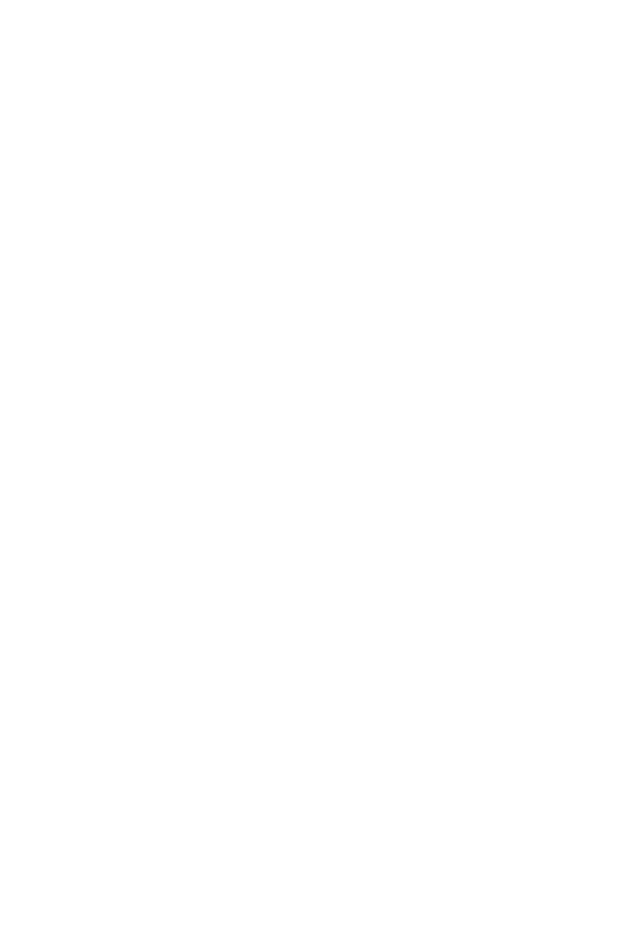
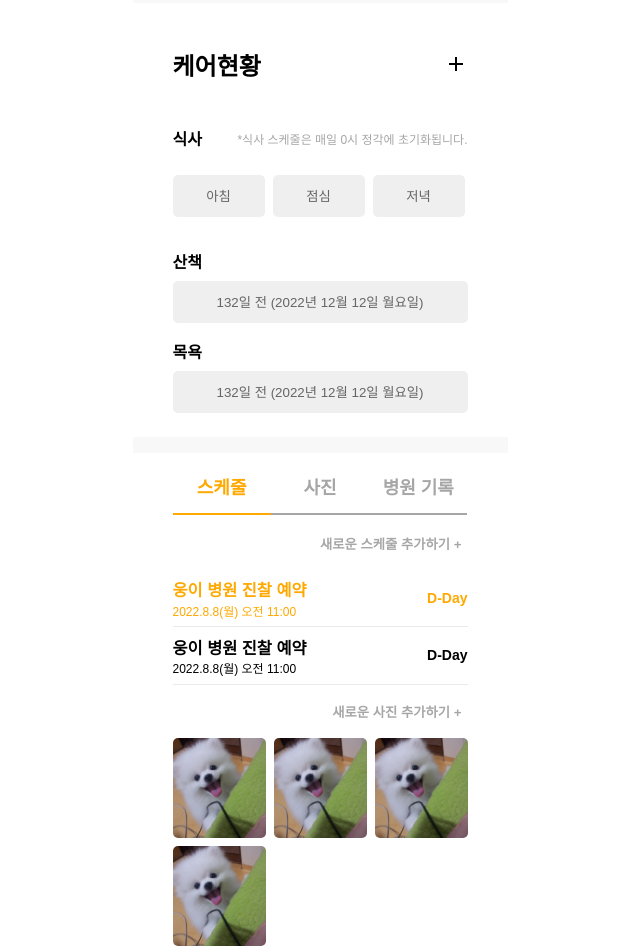
Before and after one commit to psychology50/fit-a-pet, a React (Create React App) app in the folder frontend/: page /PetProfile in a window 1280 px wide. Shown: the part 300-1248 px from the top of the page, without its empty margins (320-960 px from the left). Before the commit the page ends 800 px from the top, so only its background shows below. Built offline with nearby package versions, Linux system fonts and the light colour scheme; a web font is replaced by a local one.

Commit message:
PetProfile

```diff
--- a/frontend/src/Componets/Pet/PetInfo.js
+++ b/frontend/src/Componets/Pet/PetInfo.js
@@ -37,6 +37,8 @@
 
 const MyProfile=styled.div`
     /* width: 295px; */
+    margin-bottom: 16px;
+    padding: 24px 0;
     height: auto;
     background-color : #ffffff;
     /* background-color : #FFA800; */
--- a/frontend/src/Componets/Pet/PetList.js
+++ b/frontend/src/Componets/Pet/PetList.js
@@ -1,10 +1,100 @@
-import React from "react"
+import React from "react";
+import styled from 'styled-components';
+import plusBtn from '../../assets/PlusBtn.svg';
 
 function Petlist(){
     return(
-        <div>
-           펫 등록 후 화면
-        </div>
+        <PetlistWrap>
+            {/* 케어 현황 제목 및 +추가 */}
+            <div className="PetlistWrapTitlelist">
+                <h2 className="PetlistWrapTitle">케어현황</h2>
+                <img className="PetlistWrapBtn" src={plusBtn} alt="PetlistWrapBtn" />
+            </div>
+            {/* 식사 */}
+            <div className="PetlistMeal">
+                <div className="PetlistMealTitlelist">
+                    <strong className="PetlistMealTitle">식사</strong>
+                    <p>*식사 스케줄은 매일 0시 정각에 초기화됩니다.</p>
+                </div>
+                <ul className="PetlistMeallist">
+                    <li><input className="MealBtn morningBtn" value="아침" type="button" /></li>
+                    <li><input className="MealBtn LunchBtn" value="점심" type="button" /></li>
+                    <li><input className="MealBtn DinnerBtn" value="저녁" type="button" /></li>
+                </ul>
+            </div>
+            {/* 산책 */}
+            <div className="PetlistWalk">
+                <strong className="PetlistWalkTitle">산책</strong>
+                <input type="button" className="WalkBtn" value="132일 전 (2022년 12월 12일 월요일)" />
+            </div>
+            {/* 목욕 */}
+            <div className="PetlistBath">
+                <strong className="PetlistBathTitle">목욕</strong>
+                <input type="button" className="BathBtn" value="132일 전 (2022년 12월 12일 월요일)" />
+            </div>
+
+        </PetlistWrap>
     );
 }
 export default Petlist;
+
+const PetlistWrap=styled.div`
+    /* width: 295px; */
+    height:auto;
+    display:flex;
+    flex-direction: column;
+    gap: 16px;
+    padding: 24px 40px;
+    background-color: #fff;
+    .PetlistWrapTitlelist{
+        display:flex;
+        justify-content: space-between;
+        align-items: center;
+    }
+    .PetlistWrapBtn{
+        cursor: pointer;
+    }
+    .PetlistMeal{
+
+    }
+    .PetlistMealTitlelist{
+        display:flex;
+        justify-content: space-between;
+        align-items: center;
+    }
+    p{
+        font-size: 12px;
+        color: #A6A6A6;
+    }
+    .PetlistMeallist{
+        list-style: none;
+        display:flex;
+        width: 375px;
+        gap : 8px;
+        padding-left: 0;
+    }
+    .li{
+        width: 100%;
+    }
+    .MealBtn{
+        width: 92px;
+        height: 42px;
+        border: none;
+        border-radius: 5px;
+        cursor: pointer;
+        color : #656565;
+
+    }
+    .PetlistWalk{
+    }
+    .WalkBtn, .BathBtn{
+        width: 100%;
+        height: 42px;
+        border: none;
+        border-radius: 5px;
+        cursor: pointer;
+        margin-top: 8px;
+        color : #656565;
+    }
+
+`;
--- /dev/null
+++ b/frontend/src/Componets/Pet/PetProfileTap.js
@@ -0,0 +1,180 @@
+import React from "react";
+import styled from 'styled-components';
+import RandomPic from '../../assets/RandomPic.png';
+
+function PetProfileTap(){
+    return(
+        <PetTapContainer>
+            {/* this is Tap  */}
+            <PetTapList>
+                 <ul>
+                    <li className='scheduleClicked'>스케줄</li>
+                    <li>사진</li>
+                    <li>병원 기록</li>
+                 </ul>
+            </PetTapList>
+            {/* This is Contents   */}
+            {/* when u taped PetSchedule */}
+            <PetTapSchedule>
+                <PetTapAddBtn>
+                    <input type="button" className="PetTapAddBtn" value="새로운 스케줄 추가하기 +" />
+                </PetTapAddBtn>
+                <ul className="PetTapScheduleContents">
+                    <li className="PetTapScheduleList PetTapScheduleListclicked">
+                        <div className="PetTapScheduleInfo">
+                            <h3>웅이 병원 진찰 예약</h3>
+                            <p>2022.8.8(월) 오전 11:00</p>
+                        </div>
+                        <strong>D-Day</strong>
+                    </li>
+                    <li className="PetTapScheduleList">
+                        <div className="PetTapScheduleInfo">
+                            <h3>웅이 병원 진찰 예약</h3>
+                            <p>2022.8.8(월) 오전 11:00</p>
+                        </div>
+                        <strong>D-Day</strong>
+                    </li>
+                </ul>
+
+            </PetTapSchedule>
+            {/* when u taped PetPictures  */}
+            <PetTapPicture>
+                <PetTapAddBtn>
+                    <input type="button" className="PetTapAddBtn" value="새로운 사진 추가하기 +" />
+                </PetTapAddBtn>
+                <div className="PetTapPuctureGrid">
+                    {/* here coming ur pet random pictures */}
+                    <img className="GridPicture" src={RandomPic} alt="GridPicture" />
+                    <img className="GridPicture" src={RandomPic} alt="GridPicture" />
+                    <img className="GridPicture" src={RandomPic} alt="GridPicture" />
+                    <img className="GridPicture" src={RandomPic} alt="GridPicture" />
+                </div>
+            </PetTapPicture>
+            {/* when u taped PetPrescription */}
+            <PetTapPrescription>
+                <PetTapAddBtn>
+                    <input type="button" className="PetTapAddBtn" value="새로운 병원 기록 추가하기 +" />
+                </PetTapAddBtn>
+                {/* coming Pet Prescription info here  */}
+                <div className="PetPrescriptionContents">
+                    <h3>웅이 병원 진찰 결과</h3>
+                    <p className="PetPrescriptionDate">
+                        2021.12.12
+                        </p>
+                    <p className="PetPrescriptionLocation">
+                        다람병원
+                    </p>
+                    <p className="PetPrescriptionComm">
+                        웅이가 진짜 귀엽다는 진단이 나왔다... 설마해서 병원갔는데 의사소견으로 직접 들으니까 너무 충격적이다. 의사쌤이 앞으로 웅이가 귀찮아할지도 모른다는데, 내가 어떻게 해줘야할지 막막하진 않고 웅이 귀여워
+                    </p>
+                </div>
+                <div className="PetPrescriptionContents">
+                    <h3>웅이 병원 진찰 결과</h3>
+                    <p className="PetPrescriptionDate">
+                        2021.12.12
+                        </p>
+                    <p className="PetPrescriptionLocation">
+                        다람병원
+                    </p>
+                    <p className="PetPrescriptionComm">
+                        웅이가 진짜 귀엽다는 진단이 나왔다... 설마해서 병원갔는데 의사소견으로 직접 들으니까 너무 충격적이다. 의사쌤이 앞으로 웅이가 귀찮아할지도 모른다는데, 내가 어떻게 해줘야할지 막막하진 않고 웅이 귀여워
+                    </p>
+                </div>
+            </PetTapPrescription>
+        </PetTapContainer>
+    );
+}
+export default PetProfileTap;
+
+const PetTapContainer=styled.div`
+    padding: 2px 40px;
+    margin: 16px 0;
+    background-color: #fff;
+
+`;
+const PetTapList=styled.div`
+    ul{
+        display: flex;
+        justify-content: space-around;
+        align-items: center;
+        list-style: none;
+        padding-left: 0;
+        font-size: 18px;
+        font-weight: 700;
+    }
+    li{
+        color : #A6A6A6;
+        height: 40px;
+        width: 100%;
+        text-align:center;
+        border-bottom: 2px solid #A6A6A6;
+        cursor: pointer;
+    }
+    /* this is when schedule is clicked */
+    .scheduleClicked{
+        color : #FFA800;
+        border-bottom: 2px solid #FFA800;
+
+    }
+`;
+// this is integrated AddBtn+
+const PetTapAddBtn=styled.div`
+    .PetTapAddBtn{
+        width: 100%;
+        border: none;
+        background-color: transparent;
+        color: #A6A6A6;
+        font-weight: 700;
+        cursor: pointer;
+        text-align: right;
+    }
+`;
+
+// Tap clicked Schedule
+const PetTapSchedule=styled.div`
+    .PetTapScheduleContents{
+        list-style: none;
+        padding-left: 0;
+    }
+    .PetTapScheduleList{
+        display: flex;
+        align-items: center;
+        justify-content: space-between;
+        font-size: 14px;
+        line-height: 0.5;
+        border-bottom: 1px solid #EAEAEA;
+    }
+    .PetTapScheduleInfo p{
+        font-size: 12px;
+        line-height: 0.3;
+    }
+    /* this is when PetTapScheduleList is clicked */
+    .PetTapScheduleListclicked{
+        color: #FFA800;
+    }
+`;
+// Tap clicked Picture
+const PetTapPicture=styled.div`
+    .PetTapPuctureGrid{
+    display: grid;
+    width: 100%;
+    grid-template: 100px / auto auto auto;
+    grid-gap: 8px;
+    padding-top: 16px;
+    }
+    .GridPicture{
+        height: 100px;
+        width: 100%;
+        object-fit: cover;
+        border-radius: 5px;
+    }
+`;
+// Tap clicked Prescription
+const PetTapPrescription=styled.div`
+    p{
+        font-size: 14px;
+    }
+    .PetPrescriptionContents{
+        border-bottom: 1px solid #EAEAEA;
+    }
+`;
--- a/frontend/src/index.css
+++ b/frontend/src/index.css
@@ -14,6 +14,8 @@
   -moz-osx-font-smoothing: grayscale;
   /* 가로 세로 중앙정렬 */
   margin: 0 auto;
+  width: 375px;
+  height: 812px;
 }
 
 @font-face {
--- a/frontend/src/page/Auth/LoginPage.js
+++ b/frontend/src/page/Auth/LoginPage.js
@@ -2,7 +2,7 @@
 // import { useState } from "react";
 // import {Link, useNavigate} from 'react-router-dom';
 // import axiosInstance from "../../apis/axios";
-import StartLoginForm from "../../Componets/Auth/SignInForm";
+import StartLoginForm from "../../Componets/Auth/SigninForm";
 
 function Login(){
     return(
--- a/frontend/src/page/Auth/RegisterPage.js
+++ b/frontend/src/page/Auth/RegisterPage.js
@@ -1,7 +1,7 @@
 // import React, { useState } from "react";
 // import axiosInstance from '../../apis/axios'
 // import { useNavigate, Link } from 'react-router-dom';
-import SignUpForm from '../../Componets/Auth/SignUpForm';
+import SignUpForm from '../../Componets/Auth/SignupForm';
 
 function SignUp(){
     return (
--- a/frontend/src/page/Pet/PetProfile.js
+++ b/frontend/src/page/Pet/PetProfile.js
@@ -3,19 +3,24 @@
 // import {Link} from 'react-router-dom';
 import PetProfileNav from "../../Componets/Nav/PetProfileNav";
 import PetInfo from "../../Componets/Pet/PetInfo";
-import styled from 'styled-components';
+import PetList from "../../Componets/Pet/PetList";
+import PetProfileTap from "../../Componets/Pet/PetProfileTap";
+// import styled from 'styled-components';
 
 function PetProfile() {
     return (
         <div>
             <PetProfileNav/>
             <PetInfo/>
-
+            <PetList/>
+            <PetProfileTap/>
         </div>
     );
 }
 export default PetProfile;
 
-const div=styled.div`
 
-`;
+// const div=styled.div`
+//     background-color: #F5F5F5;
+
+// `;
```
Also changed, not shown: frontend/src/assets/PlusBtn.svg (added), frontend/src/assets/RandomPic.png (added).
